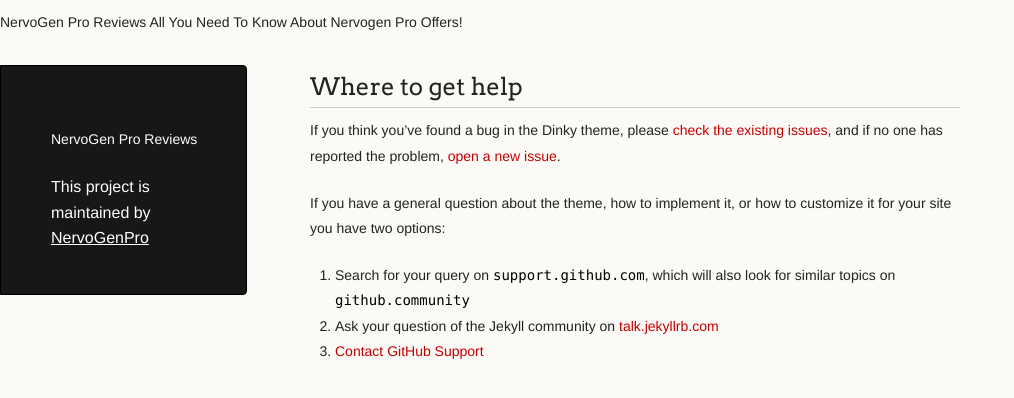
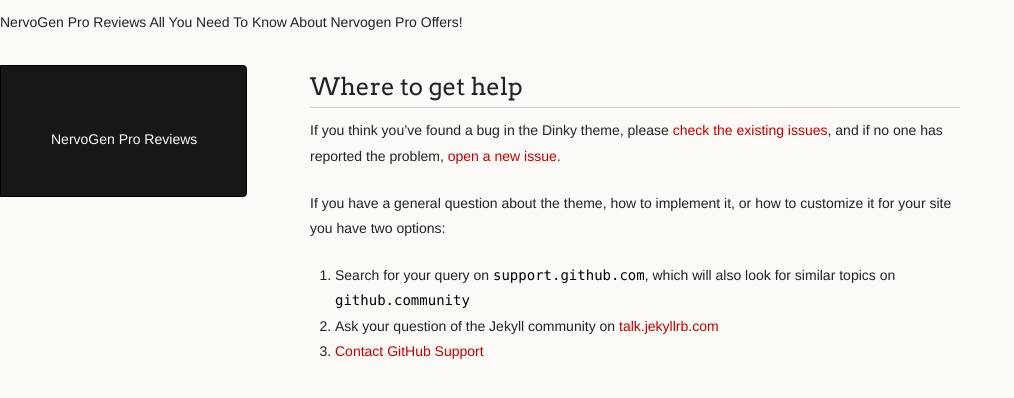
Before and after one commit to NervoGenPro/nervogen-pro, a Jekyll site: the page built from docs/SUPPORT.md, in a window 1280 px wide. Shown: the top 398 px of the page, without its empty margins (0-1014 px from the left). Built offline with Jekyll 4.4.1, drawn with Linux system fonts in a browser that asks for light colours; our own code applies the rules of GitHub Pages for plain Markdown files.

Commit message:
Update default.html

```diff
--- a/_layouts/default.html
+++ b/_layouts/default.html
@@ -22,16 +22,6 @@
         <ul>
           NervoGen Pro Reviews
         </ul>
-
-        {% if site.github.is_project_page %}
-          <p class="header">This project is maintained by <a class="header name" href="{{ site.github.owner_url }}">{{ site.github.owner_name }}</a></p>
-        {% endif %}
-
-        {% if site.github.is_user_page %}
-          <ul>
-            <li><a class="buttons github" href="{{ site.github.owner_url }}">GitHub Profile</a></li>
-          </ul>
-        {% endif %}
       </header>
 
       <section>
```
